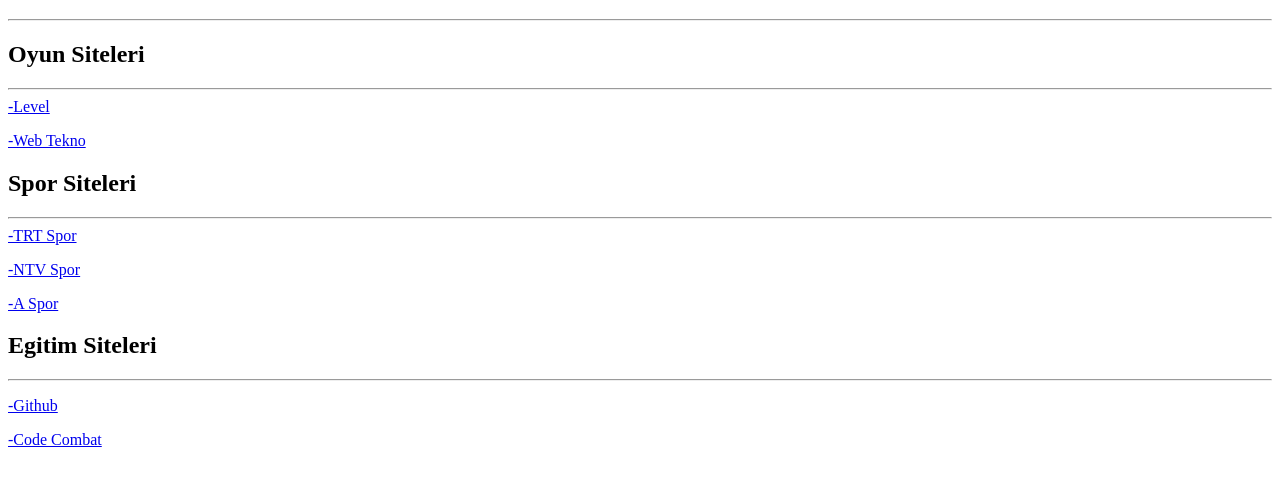
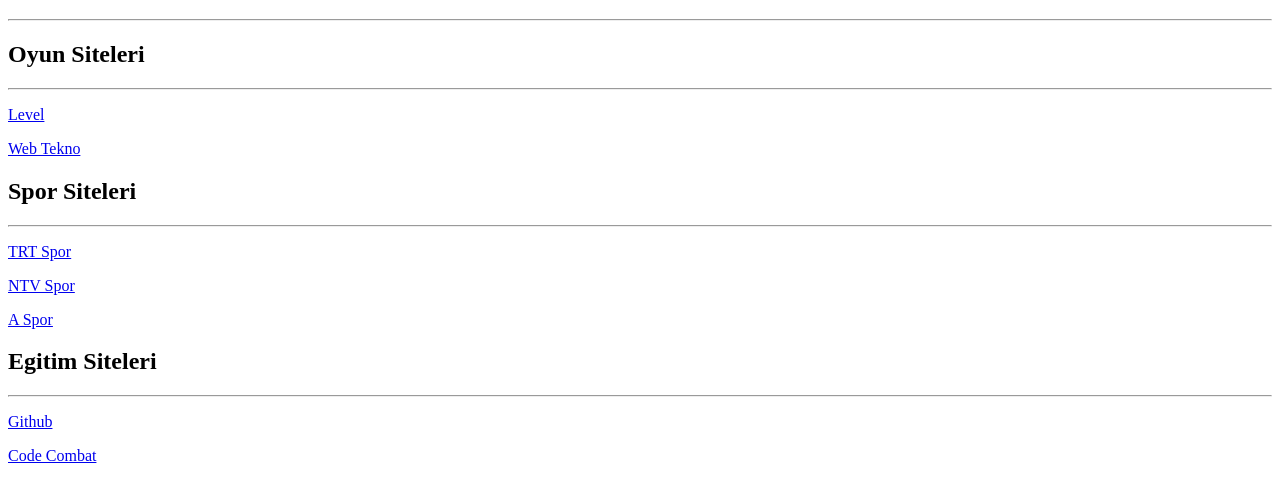
Before and after one commit to Meersy/HomeWork, a plain HTML site: page 20180330/index.html in a window 1280 px wide. Shown: the part 61-560 px from the top of the page. Drawn offline with Linux system fonts and the light colour scheme.

Commit message:
Fixed v2

```diff
--- a/20180330/index.html
+++ b/20180330/index.html
@@ -11,29 +11,45 @@
    <hr>
     <h2>Oyun Siteleri</h2>
     <hr>
-    <a href="https://www.level.com.tr/" target="_blank" <p>-Level</p> </a>
-    <a href="http://www.webtekno.com/" target="_blank" <p>-Web Tekno</p>
+    <p> <a href="https://www.level.com.tr/" target="_blank">
+    Level
     </a>
+</p>
+    <p> <a href="http://www.webtekno.com/" target="_blank">
+    Web Tekno
+    </a>
+</p>
     <h2>Spor Siteleri</h2>
     <hr>
-<a href="http://www.trtspor.com.tr/" target="_blank"
-<p>-TRT Spor</p>
+<p> <a href="http://www.trtspor.com.tr/" target="_blank">
+    TRT Spor
+   </a>
+</p>
 
 </a>
-<a href="http://www.ntvspor.net/" target="_blank" <p>-NTV Spor</p>
+<p> <a href="http://www.ntvspor.net/" target="_blank">
+    NTV Spor
+    </a>
+    </p>
 
 </a>
-<a href="https://www.aspor.com.tr/" target="_blank" <p>-A Spor</p>
+<p> <a href="https://www.aspor.com.tr/" target="_blank">
+    A Spor
+    </a>
+</p>
+
 </a>
 <h2>Egitim Siteleri</h2>
 <hr>
- <a href="https://github.com/" target="_blank">
-    <p>-Github</p>
+<p> <a href="https://github.com/" target="_blank">
+Github
 </a>
-<a href="https://codecombat.com/" target="_blank">
-    <p>-Code Combat</p>
+</p>
+
+<p> <a href="https://codecombat.com/" target="_blank">
+Code Combat
 </a>
-
+</p>
 
 </body>
 </html>
```
